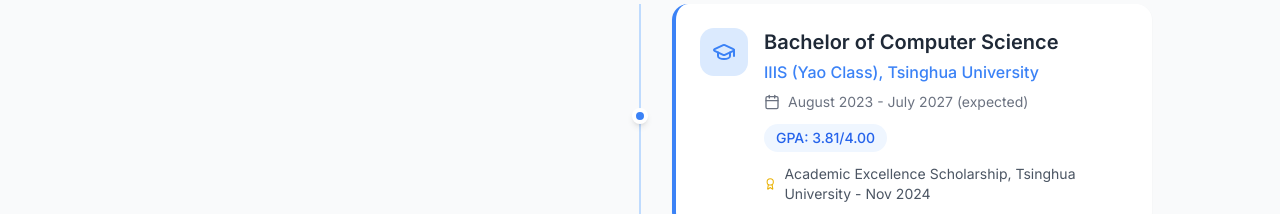
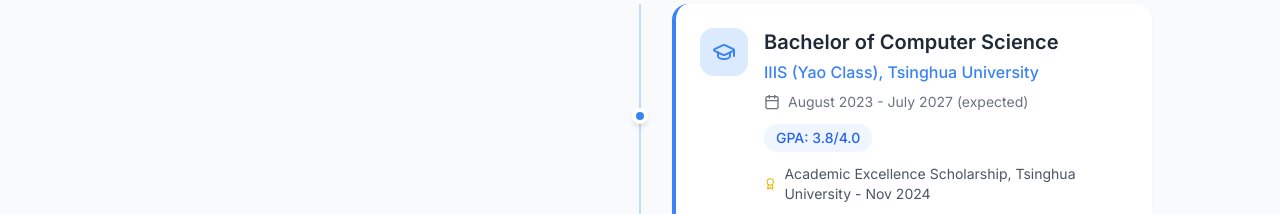
Before and after one commit to crabxiexy/crabxiexy.github.io, a React (Vite) app: page / in a window 1280 px wide. Shown: the part 1640-1854 px from the top of the page. Built offline with nearby package versions, Linux system fonts and the light colour scheme.

Commit message:
modify gpa to 1 decimal number

```diff
--- a/src/sections/Education.tsx
+++ b/src/sections/Education.tsx
@@ -7,7 +7,7 @@
     degree: 'Bachelor of Computer Science',
     school: 'IIIS (Yao Class), Tsinghua University',
     period: 'August 2023 - July 2027 (expected)',
-    details: ['GPA: 3.81/4.00'],
+    details: ['GPA: 3.8/4.0'],
     achievements: [
       {
         icon: Award,
```
